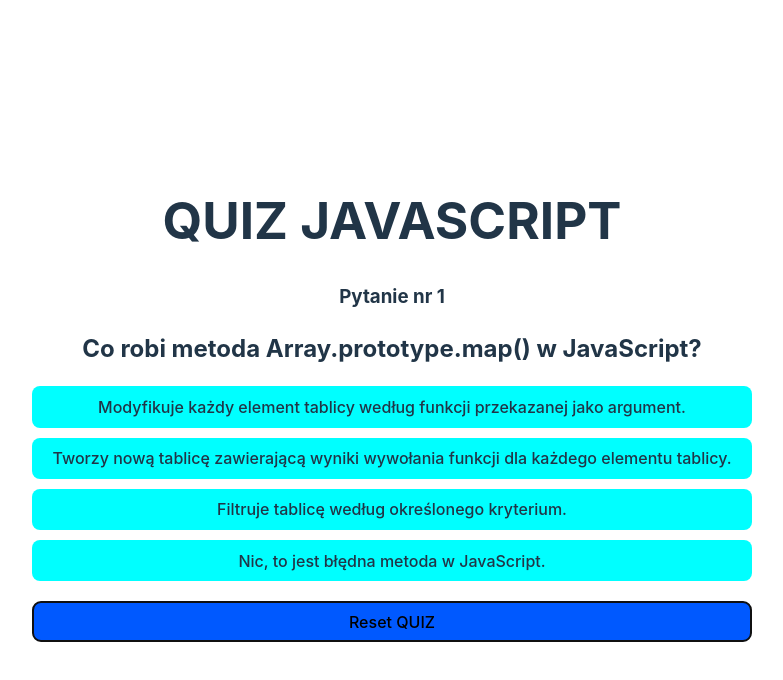
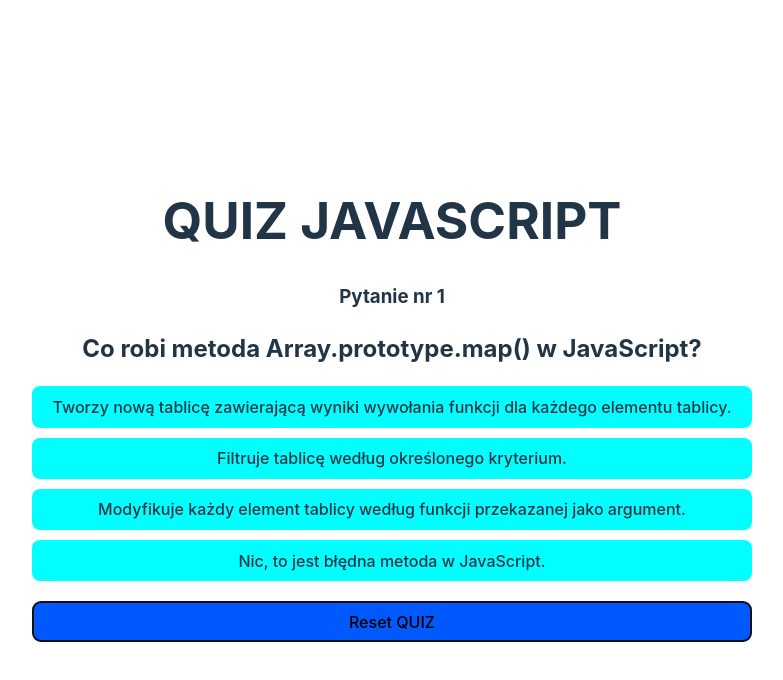
Before and after one commit to micgol512/QuizJavaScript, a React (Vite) app: page / in a window 1280 px wide. Both pictures are taken after a click on the button "Start QUIZ!!!". Shown: the top 680 px of the page, without its empty margins (248-1031 px from the left). Built offline with nearby package versions, Linux system fonts and the light colour scheme.

Commit message:
after CR

```diff
--- a/src/App.jsx
+++ b/src/App.jsx
@@ -1,61 +1,85 @@
 import { useState } from "react";
 import QUESTIONS from "./quizQuestions";
 import QuestionForm from "./components/QuestionForm";
-import ResultForm from "./components/ResultForm";
-import Button from "./components/Button";
+import Result from "./components/Result";
 import QuizTime from "./components/QuizTime";
+
 import "./App.css";
 
 const userAnswers = [];
 
 function App() {
-  const [question, setQuestion] = useState(-1);
+  const [currentQuestionIndex, setCurrentQuestionIndex] = useState(-1);
   const [score, setScore] = useState(0);
-  const [timeLong, setTimeLong] = useState(30);
+  const [amountQuestion, setAmountQuestion] = useState(10);
 
   const nextQuestion = (answer) => {
-    if (question !== -1 && answer === findCorrectAnswerIndex(QUESTIONS[question])) {
+    if (
+      currentQuestionIndex !== -1 &&
+      answer === findCorrectAnswerIndex(QUESTIONS[currentQuestionIndex])
+    ) {
       setScore(score + 1);
     }
-    if (question !== -1) userAnswers.push(answer);
-    setQuestion(question + 1);
+    if (currentQuestionIndex !== -1) userAnswers.push(answer);
+    setCurrentQuestionIndex(currentQuestionIndex + 1);
   };
   const resetQuiz = () => {
     userAnswers.length = 0;
-    setQuestion(-1);
+    setCurrentQuestionIndex(-1);
     setScore(0);
+    setAmountQuestion(10);
   };
   const findCorrectAnswerIndex = (question) => {
     return question.answers.findIndex((answer) => answer.isCorrect);
   };
   const selectTimeLong = (e) => {
-    setTimeLong(parseInt(e.target.value));
+    setAmountQuestion(parseInt(e.target.value));
   };
+
+  const renderStartScreen = () => (
+    <>
+      <h2>Sprawdź swoją wiedzę o programowaniu</h2>
+      <QuizTime onChange={selectTimeLong} />
+      <button onClick={() => nextQuestion(-1)}>Start QUIZ!!!</button>
+    </>
+  );
+
+  const renderQuestionScreen = () => (
+    <>
+      <h3>Pytanie nr {currentQuestionIndex + 1}</h3>
+      <QuestionForm
+        question={QUESTIONS[currentQuestionIndex]}
+        nextQuestion={nextQuestion}
+      />
+      <button onClick={resetQuiz}>Reset QUIZ</button>
+    </>
+  );
+
+  const renderResultScreen = () => (
+    <>
+      <Result
+        arrQuestion={QUESTIONS}
+        arrAnswers={userAnswers}
+        amountQuestion={amountQuestion}
+      />
+      <button onClick={resetQuiz}>Reset QUIZ</button>
+    </>
+  );
+
+  const renderCurrentView = () => {
+    if (currentQuestionIndex === -1) {
+      return renderStartScreen();
+    } else if (currentQuestionIndex !== amountQuestion) {
+      return renderQuestionScreen();
+    } else {
+      return renderResultScreen();
+    }
+  };
+
   return (
     <>
       <h1>QUIZ JAVASCRIPT</h1>
-      {question === -1 ? (
-        <>
-          <h2>Sprawdź swoją wiedzę o programowaniu</h2>
-          <QuizTime onChange={selectTimeLong} />
-          <Button onClick={() => nextQuestion(-1)}>Start QUIZ!!!</Button>
-        </>
-      ) : question !== timeLong ? (
-        <>
-          <h3>Pytanie nr {question + 1}</h3>
-          <QuestionForm question={QUESTIONS[question]} nextQuestion={nextQuestion} />
-          <Button onClick={resetQuiz}>Reset QUIZ</Button>
-        </>
-      ) : (
-        <>
-          <ResultForm
-            arrQuestion={QUESTIONS}
-            arrAnswers={userAnswers}
-            timeLong={timeLong}
-          />
-          <Button onClick={resetQuiz}>Reset QUIZ</Button>
-        </>
-      )}
+      {renderCurrentView()}
     </>
   );
 }
--- a/src/components/Button.jsx
+++ /dev/null
@@ -1,8 +0,0 @@
-const Button = ({ onClick, children }) => {
-  return (
-    <>
-      <button onClick={onClick}>{children}</button>
-    </>
-  );
-};
-export default Button;
--- a/src/components/QuestionForm.jsx
+++ b/src/components/QuestionForm.jsx
@@ -1,14 +1,14 @@
 import "../components/QuestionForm.css";
-import Button from "./Button";
+
 const QuestionForm = ({ question, nextQuestion }) => {
   return (
     <>
       <h2>{question.text}</h2>
       <div id="answers">
-        <Button onClick={() => nextQuestion(0)}>{question.answers[0].text}</Button>
-        <Button onClick={() => nextQuestion(1)}>{question.answers[1].text}</Button>
-        <Button onClick={() => nextQuestion(2)}>{question.answers[2].text}</Button>
-        <Button onClick={() => nextQuestion(3)}>{question.answers[3].text}</Button>
+        <button onClick={() => nextQuestion(1)}>{question.answers[1].text}</button>
+        <button onClick={() => nextQuestion(2)}>{question.answers[2].text}</button>
+        <button onClick={() => nextQuestion(0)}>{question.answers[0].text}</button>
+        <button onClick={() => nextQuestion(3)}>{question.answers[3].text}</button>
       </div>
     </>
   );
--- /dev/null
+++ b/src/components/Result.jsx
@@ -0,0 +1,40 @@
+import "../components/Result.css";
+
+const Result = ({ arrQuestion = [], arrAnswers = [], amountQuestion }) => {
+  let score = 0;
+  const result = arrAnswers.map((answer, index) => {
+    const isCorret = arrQuestion[index].answers[answer].isCorrect;
+    isCorret ? score++ : null;
+    return (
+      <div key={`answers${index}`}>
+        <span>
+          Pytanie {index + 1}:<strong> {arrQuestion[index].text} </strong>
+        </span>
+        <span>
+          <i>Twoja odpowiedz: </i>
+          <strong className={isCorret ? "correct" : "failed"}>
+            {">> "}
+            {arrQuestion[index].answers[answer].text}
+            {" <<"}
+          </strong>
+        </span>
+      </div>
+    );
+  });
+  score = Math.ceil((score / amountQuestion) * 100);
+  return (
+    <>
+      {score >= 80 ? (
+        <h2 className={"correct"}>
+          Gratulacje!!! QUIZ zaliczony!!! Twój wynik: {score}%.
+        </h2>
+      ) : (
+        <h2 className={"failed"}>
+          Niestety, QUIZ niezalizony. Wynik: {score}% to za mało :(
+        </h2>
+      )}
+      <div id="final-form">{result}</div>
+    </>
+  );
+};
+export default Result;
--- a/src/components/ResultForm.jsx
+++ /dev/null
@@ -1,47 +0,0 @@
-import "../components/ResultForm.css";
-
-const ResultForm = ({ arrQuestion = [], arrAnswers = [], timeLong }) => {
-  let score = 0;
-  const result = arrAnswers.map((answer, index) => {
-    const isCorret = arrQuestion[index].answers[answer].isCorrect;
-    isCorret ? score++ : null;
-    return (
-      <>
-        <div>
-          <span>
-            Pytanie {index + 1}:<strong> {arrQuestion[index].text} </strong>
-          </span>
-          <span>
-            <i>Twoja odpowiedz: </i>
-            <strong className={isCorret ? "correct" : "failed"}>
-              {">> "}
-              {arrQuestion[index].answers[answer].text}
-              {" <<"}
-            </strong>
-          </span>
-        </div>
-      </>
-    );
-  });
-  score = Math.ceil((score / timeLong) * 100);
-  return (
-    <>
-      {score >= 80 ? (
-        <>
-          <h2 className={"correct"}>
-            Gratulacje!!! QUIZ zaliczony!!! Twój wynik: {score}%.
-          </h2>
-        </>
-      ) : (
-        <>
-          <h2 className={"failed"}>
-            Niestety, QUIZ niezalizony. Wynik: {score}% to za mało :(
-          </h2>
-        </>
-      )}
-
-      <div id="final-form">{result}</div>
-    </>
-  );
-};
-export default ResultForm;
```
Also changed, not shown: src/components/Result.css (renamed from src/components/ResultForm.css).
